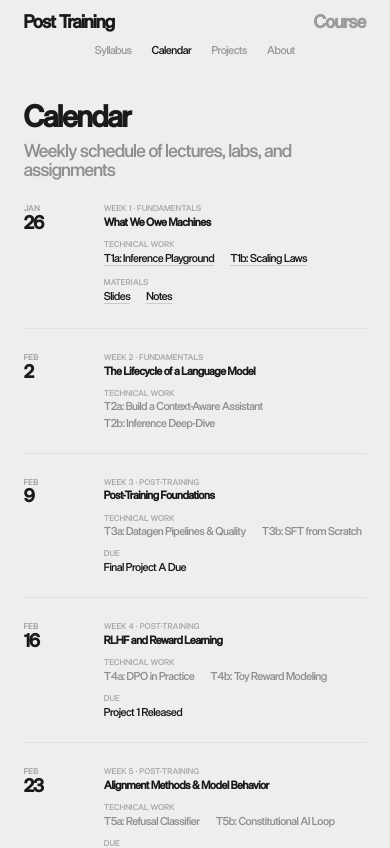
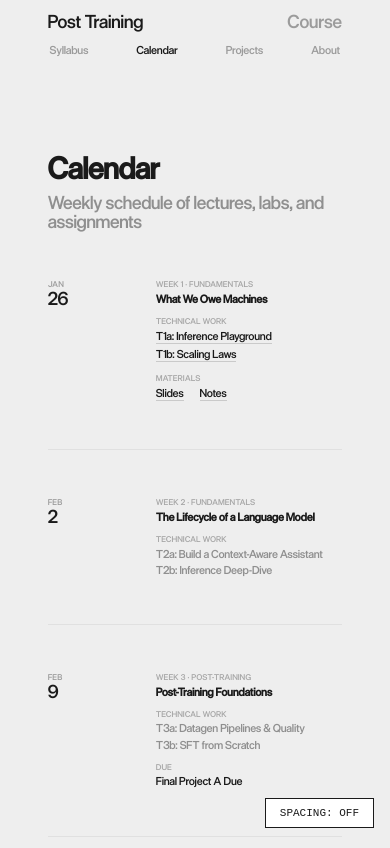
Before and after one commit to jax-g24/posttraining-next, a Next.js app: page /calendar in a window 390 px wide. Shown: the top 848 px of the page. Built offline with nearby package versions, Linux system fonts and the light colour scheme.

Commit message:
Spacing scale, Die Grotesk medium, full-width course layout, 1000px max-width
Co-Authored-By: Claude Opus 4.6 <noreply@anthropic.com>

```diff
--- a/app/globals.css
+++ b/app/globals.css
@@ -18,14 +18,25 @@
    1. Variables
    ========================================================================== */
 :root {
+    /* Spacing scale: 4px base, each step ~1.5–2x previous */
+    --space-1: 4px;    /* micro: inner padding, tight gaps */
+    --space-2: 8px;    /* small: icon gaps, inline spacing */
+    --space-3: 12px;   /* medium: between related items */
+    --space-4: 16px;   /* default: between sibling elements */
+    --space-5: 24px;   /* large: between groups */
+    --space-6: 32px;   /* section: between content blocks */
+    --space-7: 48px;   /* region: between major sections */
+    --space-8: 64px;   /* page: header/footer breathing room */
+    --space-9: 96px;   /* max: page-level vertical rhythm */
+
     --fs-display: clamp(28px, 1rem + 3.5vw, 48px);
     --fs-heading: clamp(18px, 0.5rem + 2.5vw, 28px);
     --fs-body: clamp(11px, 0.4rem + 1vw, 14px);
     --fs-small: clamp(8px, 0.25rem + 0.7vw, 10px);
 
     --grid-columns: 12;
-    --grid-gutter: 20px;
-    --grid-margin: clamp(24px, 2vw + 1rem, 60px);
+    --grid-gutter: var(--space-7);
+    --grid-margin: var(--space-7);
 
     --bg: #eeeeee;
     --bg-card: #fff;
@@ -61,7 +72,7 @@ body {
     color: var(--text-primary);
     font-size: var(--fs-body);
     line-height: 1.1;
-    letter-spacing: 0;
+    letter-spacing: 0.02em;
     font-weight: 400;
     -webkit-font-smoothing: antialiased;
     -moz-osx-font-smoothing: grayscale;
@@ -89,7 +100,7 @@ a {
     padding-right: var(--grid-margin);
 }
 
-.col-slide    { grid-column: 3 / 11; }
+.col-slide    { grid-column: 1 / -1; }
 .col-title    { grid-column: 3 / 7; }
 .col-body     { grid-column: 7 / 11; }
 .col-full     { grid-column: 1 / -1; }
@@ -109,15 +120,15 @@ a {
     grid-template-columns: repeat(var(--grid-columns), 1fr);
     column-gap: var(--grid-gutter);
     align-items: center;
-    padding: 24px var(--grid-margin);
+    padding: var(--space-7) var(--grid-margin);
 }
 
 .nav-logo {
     grid-column: 1 / 3;
     font-size: var(--fs-heading);
-    font-weight: 700;
+    font-weight: 500;
     color: rgba(255, 255, 255, 0.6);
-    letter-spacing: 0;
+    letter-spacing: 0.02em;
     transition: color 0.2s;
 }
 
@@ -129,9 +140,9 @@ a {
     grid-column: 11 / -1;
     text-align: right;
     font-size: var(--fs-heading);
-    font-weight: 700;
+    font-weight: 500;
     color: rgba(255, 255, 255, 0.6);
-    letter-spacing: 0;
+    letter-spacing: 0.02em;
     transition: color 0.2s;
 }
 
@@ -163,11 +174,11 @@ a {
     display: grid;
     grid-template-columns: repeat(var(--grid-columns), 1fr);
     column-gap: var(--grid-gutter);
-    padding: 0 var(--grid-margin) 24px;
+    padding: 0 var(--grid-margin) var(--space-7);
 }
 
 .course-nav-links {
-    grid-column: 3 / 11;
+    grid-column: 1 / -1;
     display: flex;
     justify-content: center;
     gap: var(--grid-gutter);
@@ -177,7 +188,7 @@ a {
     font-size: var(--fs-body);
     font-weight: 400;
     color: rgba(0, 0, 0, 0.35);
-    letter-spacing: 0;
+    letter-spacing: 0.02em;
     transition: color 0.2s;
 }
 
@@ -197,14 +208,17 @@ a {
     display: grid;
     grid-template-columns: repeat(var(--grid-columns), 1fr);
     column-gap: var(--grid-gutter);
-    padding: 0 var(--grid-margin) 160px;
+    padding: 0 var(--grid-margin) var(--space-9);
+    max-width: 1000px;
+    margin-left: auto;
+    margin-right: auto;
 }
 
 .course-header {
     grid-column: 1 / -1;
     display: grid;
     grid-template-columns: subgrid;
-    padding: 80px 0 64px;
+    padding: var(--space-8) 0 var(--space-7);
 }
 
 .course-header-left {
@@ -215,21 +229,21 @@ a {
 }
 
 .course-title-col {
-    grid-column: 3 / 7;
+    grid-column: 1 / 5;
 }
 
 .course-title {
     font-size: var(--fs-display);
     font-weight: 800;
-    letter-spacing: 0;
-    margin-bottom: 12px;
+    letter-spacing: 0.02em;
+    margin-bottom: var(--space-3);
 }
 
 .course-meta {
     font-size: var(--fs-body);
     color: rgba(0, 0, 0, 0.4);
     font-weight: 400;
-    margin-bottom: 4px;
+    margin-bottom: var(--space-1);
 }
 
 .course-collab {
@@ -241,14 +255,14 @@ a {
     font-size: var(--fs-heading);
     line-height: 1.4;
     color: var(--text-primary);
-    letter-spacing: 0;
+    letter-spacing: 0.02em;
     margin-top: 0;
     text-align: left;
     max-width: 640px;
 }
 
 .course-header-body {
-    grid-column: 7 / 11;
+    grid-column: 5 / -1;
 }
 
 .course-content {
@@ -268,28 +282,28 @@ a {
 .page-header ~ .course-content > .calendar-cards,
 .page-header ~ .course-content > .projects-section,
 .page-header ~ .course-content > .policies-section {
-    grid-column: 3 / 11;
+    grid-column: 1 / -1;
 }
 
 .course-details {
-    margin-top: 24px;
+    margin-top: var(--space-7);
     text-align: left;
 }
 
 /* Teaching Staff */
 .teaching-staff-right {
-    grid-column: 3 / 11;
+    grid-column: 1 / -1;
     display: grid;
     grid-template-columns: repeat(2, 1fr);
     gap: var(--grid-gutter);
-    margin-top: 32px;
+    margin-top: var(--space-6);
 }
 
 .staff-member-large {
     display: flex;
     flex-direction: column;
     align-items: flex-start;
-    gap: 8px;
+    gap: var(--space-2);
     color: var(--text-primary);
 }
 
@@ -301,7 +315,7 @@ a {
 
 .staff-member-large span {
     font-size: var(--fs-body);
-    font-weight: 700;
+    font-weight: 500;
     color: rgba(0, 0, 0, 0.4);
 }
 
@@ -311,15 +325,15 @@ a {
 
 /* Page Header — inset to slide area on course pages */
 .page-header {
-    grid-column: 3 / 11;
-    padding: 80px 0 48px;
+    grid-column: 1 / -1;
+    padding: var(--space-8) 0 var(--space-7);
 }
 
 .page-title {
     font-size: var(--fs-display);
     font-weight: 800;
-    letter-spacing: 0;
-    margin-bottom: 8px;
+    letter-spacing: 0.02em;
+    margin-bottom: var(--space-2);
 }
 
 .page-subtitle {
@@ -340,7 +354,7 @@ a {
 
 .carousel-stage {
     position: relative;
-    grid-column: 3 / 11;
+    grid-column: 1 / -1;
     aspect-ratio: 16 / 9;
 }
 
@@ -366,16 +380,16 @@ a {
 
 .carousel-controls {
     position: relative;
-    grid-column: 3 / 11;
+    grid-column: 1 / -1;
     display: flex;
     align-items: center;
     justify-content: center;
-    margin-top: 16px;
+    margin-top: var(--space-4);
 }
 
 .carousel-dots {
     display: flex;
-    gap: 8px;
+    gap: var(--space-2);
 }
 
 .carousel-dot {
@@ -402,7 +416,7 @@ a {
     position: absolute;
     right: 0;
     display: flex;
-    gap: 6px;
+    gap: var(--space-2);
 }
 
 .carousel-arrow {
@@ -503,7 +517,7 @@ a {
 .module-title-dark {
     font-size: var(--fs-display);
     font-weight: 800;
-    letter-spacing: 0;
+    letter-spacing: 0.02em;
     line-height: 1.05;
     color: var(--text-primary);
 }
@@ -512,8 +526,8 @@ a {
     font-size: var(--fs-heading);
     font-weight: 600;
     color: var(--text-primary);
-    padding: 10px 0 0;
-    letter-spacing: 0;
+    padding: var(--space-3) 0 0;
+    letter-spacing: 0.02em;
 }
 
 .module-lectures {
@@ -526,12 +540,12 @@ a {
 
 .lecture-item {
     position: relative;
-    padding: 14px 0;
+    padding: var(--space-4) 0;
     border-bottom: 1px solid rgba(0, 0, 0, 0.06);
 }
 
 .lecture-item:first-child {
-    padding-top: 14px;
+    padding-top: var(--space-4);
 }
 
 .lecture-item:last-child {
@@ -543,14 +557,14 @@ a {
     display: flex;
     justify-content: space-between;
     align-items: baseline;
-    gap: 12px;
+    gap: var(--space-3);
 }
 
 .lecture-name {
     font-size: clamp(14px, 0.5rem + 0.8vw, 17px);
     font-weight: 600;
     color: var(--text-primary);
-    letter-spacing: 0;
+    letter-spacing: 0.02em;
 }
 
 .lecture-date {
@@ -565,7 +579,7 @@ a {
     font-size: clamp(12px, 0.4rem + 0.7vw, 14px);
     color: rgba(0, 0, 0, 0.4);
     line-height: 1.5;
-    margin: 6px 0 0 0;
+    margin: var(--space-2) 0 0 0;
 }
 
 .lecture-tag {
@@ -575,7 +589,7 @@ a {
     text-transform: uppercase;
     letter-spacing: 0.08em;
     color: rgba(0, 0, 0, 0.3);
-    margin-top: 6px;
+    margin-top: var(--space-2);
 }
 
 .lecture-tag.tag-due {
@@ -590,8 +604,8 @@ a {
 .lecture-links {
     display: flex;
     flex-wrap: wrap;
-    gap: 6px;
-    margin-top: 8px;
+    gap: var(--space-2);
+    margin-top: var(--space-2);
 }
 
 .lecture-link {
@@ -601,7 +615,7 @@ a {
     font-weight: 500;
     color: var(--text-primary);
     letter-spacing: 0.02em;
-    padding: 4px 10px;
+    padding: var(--space-1) var(--space-3);
     border: 1px solid rgba(0, 0, 0, 0.1);
     border-radius: 2px;
     background: transparent;
@@ -640,7 +654,7 @@ a {
     display: grid;
     grid-template-columns: 80px 1fr;
     gap: var(--grid-gutter);
-    padding: 24px 0;
+    padding: var(--space-7) 0;
     border-bottom: 1px solid rgba(0, 0, 0, 0.06);
 }
 
@@ -672,21 +686,21 @@ a {
 
 .cal-card-day {
     font-size: var(--fs-heading);
-    font-weight: 700;
-    color: var(--text-primary);
-    letter-spacing: 0;
+    font-weight: 500;
+    color: var(--text-primary);
+    letter-spacing: 0.02em;
 }
 
 .cal-card-body {
     display: flex;
     flex-direction: column;
-    gap: 12px;
+    gap: var(--space-3);
 }
 
 .cal-card-section {
     display: flex;
     flex-direction: column;
-    gap: 3px;
+    gap: var(--space-1);
 }
 
 .cal-card-label {
@@ -701,13 +715,13 @@ a {
     font-size: var(--fs-body);
     font-weight: 600;
     color: var(--text-primary);
-    letter-spacing: 0;
+    letter-spacing: 0.02em;
 }
 
 .cal-card-row {
     display: flex;
     flex-wrap: wrap;
-    gap: 4px 16px;
+    gap: var(--space-1) var(--space-4);
 }
 
 .cal-card-link {
@@ -746,8 +760,8 @@ a {
 
 .policy-card {
     background: transparent;
-    padding: 0 0 48px;
-    margin-bottom: 48px;
+    padding: 0 0 var(--space-7);
+    margin-bottom: var(--space-7);
     border-bottom: 1px solid rgba(0, 0, 0, 0.06);
 }
 
@@ -760,8 +774,8 @@ a {
 .section-header {
     font-size: var(--fs-display);
     font-weight: 800;
-    letter-spacing: 0;
-    margin: 0 0 24px;
+    letter-spacing: 0.02em;
+    margin: 0 0 var(--space-7);
 }
 
 .policies-content {
@@ -771,16 +785,16 @@ a {
 }
 
 .policies-content p {
-    margin-bottom: 12px;
+    margin-bottom: var(--space-3);
 }
 
 .policies-heading {
     font-size: var(--fs-body);
     font-weight: 600;
     color: var(--text-primary);
-    letter-spacing: 0;
-    margin-top: 32px;
-    margin-bottom: 8px;
+    letter-spacing: 0.02em;
+    margin-top: var(--space-6);
+    margin-bottom: var(--space-2);
 }
 
 .policies-heading:first-child {
@@ -788,11 +802,11 @@ a {
 }
 
 .policies-content ul {
-    margin: 8px 0 16px 16px;
+    margin: var(--space-2) 0 var(--space-4) var(--space-4);
 }
 
 .policies-content li {
-    margin-bottom: 6px;
+    margin-bottom: var(--space-2);
     line-height: 1.5;
 }
 
@@ -810,7 +824,7 @@ a {
     display: flex;
     align-items: baseline;
     gap: var(--grid-gutter);
-    padding: 10px 0;
+    padding: var(--space-3) 0;
     border-bottom: 1px solid rgba(0, 0, 0, 0.04);
 }
 
@@ -820,10 +834,10 @@ a {
 
 .grade-percent {
     font-size: var(--fs-heading);
-    font-weight: 700;
+    font-weight: 500;
     color: var(--text-primary);
     min-width: 56px;
-    letter-spacing: 0;
+    letter-spacing: 0.02em;
 }
 
 .grade-label {
@@ -858,8 +872,8 @@ a {
     font-weight: 500;
     text-transform: uppercase;
     letter-spacing: 0.02em;
-    padding: 5px 10px;
-    margin-bottom: 24px;
+    padding: var(--space-1) var(--space-3);
+    margin-bottom: var(--space-7);
     border: 1px solid rgba(0, 0, 0, 0.12);
     background: transparent;
     color: var(--text-primary);
@@ -868,14 +882,14 @@ a {
 .project-card h2 {
     font-size: var(--fs-heading);
     font-weight: 800;
-    letter-spacing: 0;
-    margin-bottom: 12px;
+    letter-spacing: 0.02em;
+    margin-bottom: var(--space-3);
 }
 
 .project-card .subtitle {
     font-size: var(--fs-body);
     color: rgba(0, 0, 0, 0.5);
-    margin-bottom: 32px;
+    margin-bottom: var(--space-6);
     line-height: 1.6;
 }
 
@@ -883,13 +897,13 @@ a {
     display: grid;
     grid-template-columns: repeat(4, 1fr);
     gap: var(--grid-gutter);
-    margin-bottom: 32px;
+    margin-bottom: var(--space-6);
 }
 
 .timeline-item {
     display: flex;
     flex-direction: column;
-    gap: 4px;
+    gap: var(--space-1);
 }
 
 .timeline-label {
@@ -903,14 +917,14 @@ a {
 .timeline-value {
     font-size: var(--fs-body);
     font-weight: 600;
-    letter-spacing: 0;
+    letter-spacing: 0.02em;
 }
 
 .project-description {
     font-size: var(--fs-body);
     line-height: 1.6;
     color: rgba(0, 0, 0, 0.5);
-    margin-bottom: 40px;
+    margin-bottom: var(--space-7);
 }
 
 .milestones {
@@ -925,14 +939,14 @@ a {
     text-transform: uppercase;
     letter-spacing: 0.06em;
     color: rgba(0, 0, 0, 0.3);
-    margin-bottom: 16px;
+    margin-bottom: var(--space-4);
 }
 
 .milestone-item {
     display: flex;
     align-items: baseline;
     gap: var(--grid-gutter);
-    padding: 10px 0;
+    padding: var(--space-3) 0;
     border-bottom: 1px solid rgba(0, 0, 0, 0.04);
 }
 
@@ -1025,9 +1039,9 @@ a {
 .tap-to-play {
     color: white;
     font-size: var(--fs-small);
-    font-weight: 700;
-    letter-spacing: 0.02em;
-    padding: 6px 12px;
+    font-weight: 500;
+    letter-spacing: 0.02em;
+    padding: var(--space-2) var(--space-3);
     border: 1px solid rgba(255, 255, 255, 0.4);
 }
 
@@ -1038,42 +1052,45 @@ a {
     display: grid;
     grid-template-columns: repeat(var(--grid-columns), 1fr);
     column-gap: var(--grid-gutter);
-    padding: var(--grid-margin) var(--grid-margin) 100px;
+    padding: var(--grid-margin) var(--grid-margin) var(--space-9);
+    max-width: 1000px;
+    margin-left: auto;
+    margin-right: auto;
 }
 
 .grid-header {
     grid-column: 1 / -1;
     margin-bottom: var(--grid-gutter);
     line-height: 1.1;
-    letter-spacing: 0;
+    letter-spacing: 0.02em;
 }
 
 .grid-title {
     font-size: var(--fs-heading);
-    font-weight: 700;
+    font-weight: 500;
     margin-bottom: 0;
     color: var(--text-primary);
 }
 
 .grid-names {
     font-size: var(--fs-heading);
-    font-weight: 700;
+    font-weight: 500;
     margin-bottom: 0;
     color: var(--text-primary);
 }
 
 .grid-subtitle {
     font-size: var(--fs-heading);
-    font-weight: 700;
+    font-weight: 500;
     margin-bottom: 0;
-    color: rgba(0, 0, 0, 0.5);
+    color: rgba(0, 0, 0, 0.25);
 }
 
 .video-grid {
     grid-column: 1 / -1;
     display: grid;
     grid-template-columns: repeat(3, 1fr);
-    gap: var(--grid-gutter);
+    gap: var(--space-3);
 }
 
 .video-card {
@@ -1099,27 +1116,27 @@ a {
 }
 
 .video-info {
-    padding: 6px 0 0;
+    padding: var(--space-2) 0 0;
 }
 
 .video-title-row {
     display: flex;
     justify-content: space-between;
     align-items: baseline;
-    gap: 16px;
-    margin-bottom: 3px;
+    gap: var(--space-4);
+    margin-bottom: var(--space-1);
 }
 
 .video-title {
     font-size: var(--fs-body);
-    font-weight: 700;
+    font-weight: 500;
     line-height: 1.25;
-    letter-spacing: 0;
+    letter-spacing: 0.02em;
 }
 
 .video-date {
     font-size: var(--fs-small);
-    font-weight: 700;
+    font-weight: 500;
     color: var(--text-muted);
     white-space: nowrap;
     letter-spacing: 0.02em;
@@ -1128,8 +1145,8 @@ a {
 .video-module {
     display: inline-block;
     font-size: var(--fs-body);
-    font-weight: 700;
-    color: rgba(0, 0, 0, 0.5);
+    font-weight: 500;
+    color: rgba(0, 0, 0, 0.25);
 }
 
 .video-card.upcoming {
@@ -1238,7 +1255,7 @@ a {
     display: flex;
     justify-content: space-between;
     align-items: center;
-    margin-top: 16px;
+    margin-top: var(--space-4);
 }
 
 .modal-links {
@@ -1253,8 +1270,8 @@ a {
 .modal-link {
     display: inline-flex;
     align-items: center;
-    gap: 8px;
-    padding: 6px 12px;
+    gap: var(--space-2);
+    padding: var(--space-2) var(--space-3);
     font-size: var(--fs-small);
     font-weight: 500;
     letter-spacing: 0.02em;
@@ -1275,7 +1292,7 @@ a {
     display: none;
     background: none;
     border: none;
-    padding: 8px;
+    padding: var(--space-2);
     cursor: pointer;
     z-index: 1001;
 }
@@ -1371,14 +1388,14 @@ a {
     .nav-link {
         font-size: var(--fs-heading);
         font-weight: 400;
-        padding: 20px 40px;
+        padding: var(--space-7) var(--space-7);
         width: 100%;
         text-align: center;
         color: var(--text-primary);
     }
 
     .course-container {
-        padding: 0 var(--grid-margin) 60px;
+        padding: 0 var(--grid-margin) var(--space-8);
     }
 
     .course-header {
@@ -1392,7 +1409,7 @@ a {
 
     .staff-member-inline {
         flex-direction: column;
-        gap: 6px;
+        gap: var(--space-2);
     }
 
     .hero {
@@ -1404,18 +1421,18 @@ a {
     }
 
     .video-grid-section {
-        padding: var(--grid-margin) var(--grid-margin) 60px;
+        padding: var(--grid-margin) var(--grid-margin) var(--space-8);
     }
 
     .modal-content {
         width: 95%;
-        padding: 20px;
+        padding: var(--space-7);
     }
 
     .modal-controls {
         flex-direction: column;
         align-items: flex-end;
-        gap: 12px;
+        gap: var(--space-3);
     }
 
     .modal-links {
@@ -1427,7 +1444,7 @@ a {
     .modal-link {
         flex: 1;
         justify-content: center;
-        padding: 10px 16px;
+        padding: var(--space-3) var(--space-4);
     }
 
     .modal-close {
@@ -1441,7 +1458,7 @@ a {
 
     .grade-item {
         flex-direction: column;
-        gap: 2px;
+        gap: var(--space-1);
         align-items: flex-start;
     }
 
@@ -1460,7 +1477,7 @@ a {
     }
 
     .top-nav {
-        padding: 12px var(--grid-margin);
+        padding: var(--space-3) var(--grid-margin);
     }
 
     .nav-logo { grid-column: 1 / 3; }
@@ -1476,7 +1493,7 @@ a {
     }
 
     .video-grid-section {
-        padding: var(--grid-margin) var(--grid-margin) 48px;
+        padding: var(--grid-margin) var(--grid-margin) var(--space-7);
     }
 
     .video-grid {
@@ -1484,15 +1501,15 @@ a {
     }
 
     .course-container {
-        padding: 0 var(--grid-margin) 40px;
+        padding: 0 var(--grid-margin) var(--space-7);
     }
 
     .course-header {
-        padding: 24px 0 32px;
+        padding: var(--space-7) 0 var(--space-6);
     }
 
     .page-header {
-        padding: 20px 0 24px;
-    }
-
-}
+        padding: var(--space-7) 0 var(--space-7);
+    }
+
+}
--- a/app/layout.tsx
+++ b/app/layout.tsx
@@ -1,5 +1,6 @@
 import type { Metadata } from "next";
 import { Nav } from "@/components/Nav";
+import { SpacingDebug } from "@/components/SpacingDebug";
 import "./globals.css";
 
 export const metadata: Metadata = {
@@ -13,6 +14,7 @@ export default function RootLayout({ children }: { children: React.ReactNode })
       <body>
         <Nav />
         {children}
+        <SpacingDebug />
       </body>
     </html>
   );
--- /dev/null
+++ b/components/SpacingDebug.tsx
@@ -0,0 +1,245 @@
+"use client";
+
+import { useEffect, useState } from "react";
+
+const TOKEN_COLORS: Record<string, string> = {
+  "4px": "#FF6B6B",   // space-1: red
+  "8px": "#FF9F43",   // space-2: orange
+  "12px": "#FECA57",  // space-3: yellow
+  "16px": "#48DBFB",  // space-4: cyan
+  "24px": "#0ABDE3",  // space-5: blue
+  "32px": "#5F27CD",  // space-6: purple
+  "48px": "#FF6348",  // space-7: coral
+  "64px": "#1DD1A1",  // space-8: green
+  "96px": "#F368E0",  // space-9: pink
+};
+
+const TOKEN_NAMES: Record<string, string> = {
+  "4px": "--space-1",
+  "8px": "--space-2",
+  "12px": "--space-3",
+  "16px": "--space-4",
+  "24px": "--space-5",
+  "32px": "--space-6",
+  "48px": "--space-7",
+  "64px": "--space-8",
+  "96px": "--space-9",
+};
+
+function getColor(value: string): string | null {
+  const rounded = Math.round(parseFloat(value));
+  return TOKEN_COLORS[`${rounded}px`] || null;
+}
+
+function getToken(value: string): string | null {
+  const rounded = Math.round(parseFloat(value));
+  return TOKEN_NAMES[`${rounded}px`] || null;
+}
+
+interface Overlay {
+  id: string;
+  top: number;
+  left: number;
+  width: number;
+  height: number;
+  color: string;
+  label: string;
+  type: "margin" | "padding";
+}
+
+export function SpacingDebug() {
+  const [active, setActive] = useState(false);
+  const [overlays, setOverlays] = useState<Overlay[]>([]);
+
+  useEffect(() => {
+    if (!active) {
+      setOverlays([]);
+      return;
+    }
+
+    function scan() {
+      const results: Overlay[] = [];
+      const els = document.querySelectorAll("body *");
+      let id = 0;
+
+      els.forEach((el) => {
+        const style = getComputedStyle(el);
+        const rect = el.getBoundingClientRect();
+        const scrollY = window.scrollY;
+        const scrollX = window.scrollX;
+
+        const sides = ["Top", "Right", "Bottom", "Left"] as const;
+
+        // Margin overlays
+        sides.forEach((side) => {
+          const val = parseFloat(style[`margin${side}` as keyof CSSStyleDeclaration] as string);
+          if (val > 0) {
+            const color = getColor(String(val));
+            const token = getToken(String(val));
+            if (!color) return;
+
+            let box: Overlay;
+            const base = {
+              id: `m-${id++}`,
+              color,
+              label: `${token} (${Math.round(val)}px)`,
+              type: "margin" as const,
+            };
+
+            if (side === "Top") {
+              box = { ...base, top: rect.top + scrollY - val, left: rect.left + scrollX, width: rect.width, height: val };
+            } else if (side === "Bottom") {
+              box = { ...base, top: rect.bottom + scrollY, left: rect.left + scrollX, width: rect.width, height: val };
+            } else if (side === "Left") {
+              box = { ...base, top: rect.top + scrollY, left: rect.left + scrollX - val, width: val, height: rect.height };
+            } else {
+              box = { ...base, top: rect.top + scrollY, left: rect.right + scrollX, width: val, height: rect.height };
+            }
+            results.push(box);
+          }
+        });
+
+        // Padding overlays
+        sides.forEach((side) => {
+          const val = parseFloat(style[`padding${side}` as keyof CSSStyleDeclaration] as string);
+          if (val > 0) {
+            const color = getColor(String(val));
+            const token = getToken(String(val));
+            if (!color) return;
+
+            let box: Overlay;
+            const base = {
+              id: `p-${id++}`,
+              color,
+              label: `${token} (${Math.round(val)}px)`,
+              type: "padding" as const,
+            };
+
+            if (side === "Top") {
+              box = { ...base, top: rect.top + scrollY, left: rect.left + scrollX, width: rect.width, height: val };
+            } else if (side === "Bottom") {
+              box = { ...base, top: rect.bottom + scrollY - val, left: rect.left + scrollX, width: rect.width, height: val };
+            } else if (side === "Left") {
+              box = { ...base, top: rect.top + scrollY, left: rect.left + scrollX, width: val, height: rect.height };
+            } else {
+              box = { ...base, top: rect.top + scrollY, left: rect.right + scrollX - val, width: val, height: rect.height };
+            }
+            results.push(box);
+          }
+        });
+      });
+
+      setOverlays(results);
+    }
+
+    scan();
+    window.addEventListener("resize", scan);
+    window.addEventListener("scroll", scan);
+    return () => {
+      window.removeEventListener("resize", scan);
+      window.removeEventListener("scroll", scan);
+    };
+  }, [active]);
+
+  return (
+    <>
+      {/* Toggle button */}
+      <button
+        onClick={() => setActive(!active)}
+        style={{
+          position: "fixed",
+          bottom: 16,
+          right: 16,
+          zIndex: 10000,
+          padding: "8px 14px",
+          fontSize: 11,
+          fontFamily: "monospace",
+          background: active ? "#1a1a1a" : "#fff",
+          color: active ? "#fff" : "#1a1a1a",
+          border: "1px solid #1a1a1a",
+          cursor: "pointer",
+        }}
+      >
+        {active ? "SPACING: ON" : "SPACING: OFF"}
+      </button>
+
+      {/* Legend */}
+      {active && (
+        <div
+          style={{
+            position: "fixed",
+            bottom: 52,
+            right: 16,
+            zIndex: 10000,
+            background: "#fff",
+            border: "1px solid #1a1a1a",
+            padding: 10,
+            fontSize: 10,
+            fontFamily: "monospace",
+            lineHeight: 1.8,
+          }}
+        >
+          {Object.entries(TOKEN_NAMES).map(([px, name]) => (
+            <div key={px} style={{ display: "flex", alignItems: "center", gap: 6 }}>
+              <span
+                style={{
+                  display: "inline-block",
+                  width: 10,
+                  height: 10,
+                  background: TOKEN_COLORS[px],
+                  opacity: 0.6,
+                }}
+              />
+              <span>{name} = {px}</span>
+            </div>
+          ))}
+          <div style={{ marginTop: 6, borderTop: "1px solid #ddd", paddingTop: 4 }}>
+            <span style={{ opacity: 0.5 }}>stripes = margin</span><br />
+            <span style={{ opacity: 0.5 }}>solid = padding</span>
+          </div>
+        </div>
+      )}
+
+      {/* Overlay boxes */}
+      {active &&
+        overlays.map((o) => (
+          <div
+            key={o.id}
+            style={{
+              position: "absolute",
+              top: o.top,
+              left: o.left,
+              width: o.width,
+              height: o.height,
+              background:
+                o.type === "margin"
+                  ? `repeating-linear-gradient(45deg, ${o.color}33, ${o.color}33 4px, ${o.color}11 4px, ${o.color}11 8px)`
+                  : `${o.color}33`,
+              border: `1px solid ${o.color}66`,
+              pointerEvents: "none",
+              zIndex: 9999,
+              display: "flex",
+              alignItems: "center",
+              justifyContent: "center",
+              overflow: "hidden",
+            }}
+          >
+            {(o.width > 50 || o.height > 18) && (
+              <span
+                style={{
+                  fontSize: 9,
+                  fontFamily: "monospace",
+                  color: "#1a1a1a",
+                  background: "#ffffffcc",
+                  padding: "1px 3px",
+                  whiteSpace: "nowrap",
+                }}
+              >
+                {o.label}
+              </span>
+            )}
+          </div>
+        ))}
+    </>
+  );
+}
```
